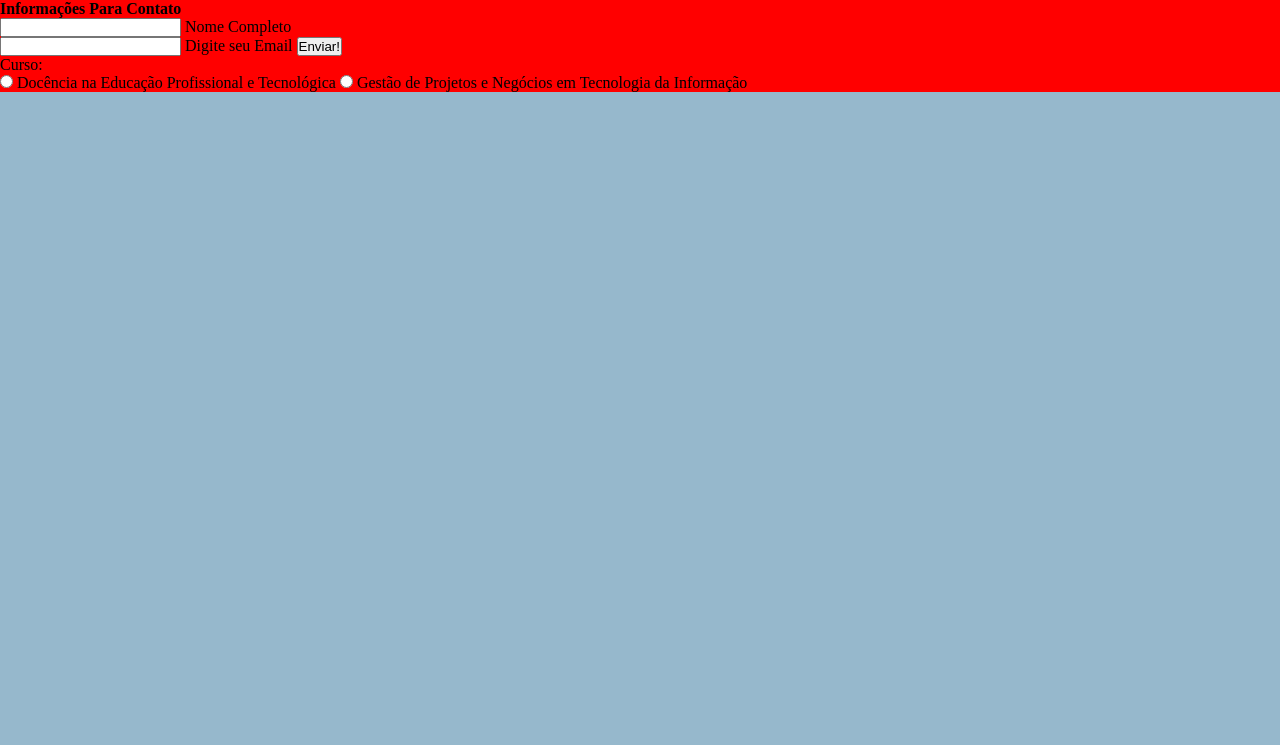
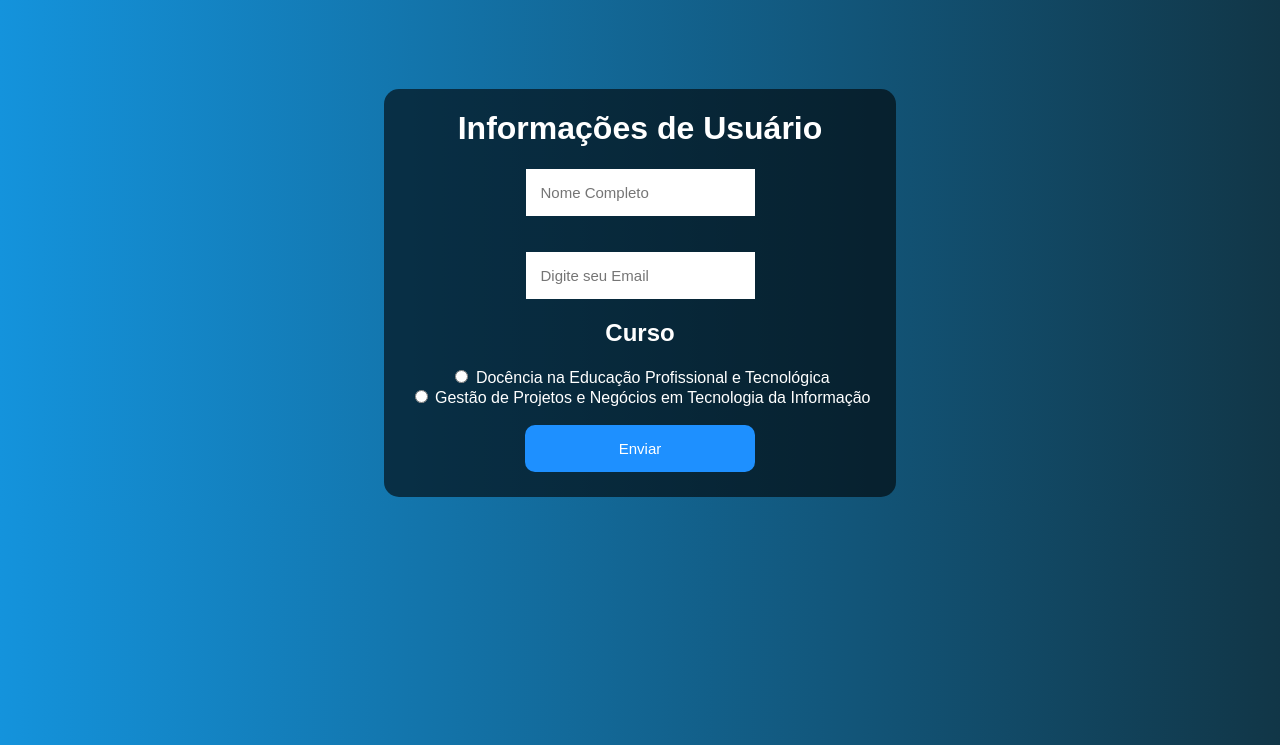
Before and after one commit to RRyanDEV/form_sample, a PHP site: page / in a window 1280 px wide. Shown: the top 745 px of the page. Run offline with PHP 8.4, Linux system fonts and the light colour scheme.

Commit message:
v0.0.2.230329
- Primeiro teste com armazenamento dos dados do usuário. - ✅
- Estilização da home page.
- Tentativa(#02) de conexão com o Database(MySQL) - ❌ (Erro: Uncaught Error: Class "mysqli" not found).

```diff
--- a/components/config.php
+++ b/components/config.php
@@ -2,8 +2,8 @@
 
 $dbHost = 'Localhost';
 $dbUsername = 'root';
-$dbPassword = '';
-$dbName = 'forms-teste';
+$dbPassword = '2530';
+$dbName = 'formulario';
 
 $conexao = new mysqli($dbHost, $dbUsername, $dbPassword, $dbName);
 
--- a/index.php
+++ b/index.php
@@ -5,35 +5,47 @@
     <meta charset="UTF-8">
     <meta http-equiv="X-UA-Compatible" content="IE=edge">
     <meta name="viewport" content="width=device-width, initial-scale=1.0">
-    <link rel="stylesheet" href="/scss/main.css">
+    <link rel="website icon" href="./assets/form-icon.png">
+    <link rel="stylesheet" href="./scss/main.css">
     <title>Formulário</title>
 </head>
 
 <body>
-    <div class="boxInit">
-        <form action="/components/usuarios.php" method="post">
-            <legend><b>Informações Para Contato</b></legend>
-
-            <div class="inputBox">
-                <input type="text" name="nome" id="nome" class="inputUser" required>
-                <label for="nome">Nome Completo</label>
+    <div class="Box">
+        <div class="BoxInit">
+            <div class="formInit">
+                <h1>Informações de Usuário</h1>
+                <div class="formUser">
+                    <form action="./pages/formulario.php" method="POST">
+                        <div class="input">
+                            <input type="text" name="nome" id="nome" placeholder="Nome Completo" class="inputUser" required>
+                        </div>
+                        <br><br>
+                        <div class="input">
+                            <input type="text" name="email" id="email" placeholder="Digite seu Email" class="inputUser" required>
+                        </div>
+                </div>
+                <div class="formCurso">
+                    <h2>Curso</h2>
+                    <div class="form-check">
+                        <input class="form-check-input" type="radio" name="curso" id="DEPT" required>
+                        <label class="form-check-label" for="curso">
+                            Docência na Educação Profissional e Tecnológica
+                        </label>
+                    </div>
+                    <div class="form-check">
+                        <input class="form-check-input" type="radio" name="curso" id="GPNTI" required>
+                        <label class="form-check-label" for="curso">
+                            Gestão de Projetos e Negócios em Tecnologia da Informação
+                        </label>
+                    </div>
+                </div>
+                <br>
+                <input class="inputSubmit" type="submit" name="submit" value="Enviar">
+                </form>
             </div>
-
-            <div class="inputBox">
-                <input type="text" name="email" id="email" class="inputUser" required>
-                <label for="nome">Digite seu Email</label>
-                <input type="submit" value="Enviar!">
-            </div>
-            <legend>Curso:</legend>
-            <input type="radio" id="DEPT" name="curso" value="Docência na Educação Profissional e Tecnológica" required>
-            <label for="curso">Docência na Educação Profissional e Tecnológica</label>
-
-            <input type="radio" id="GPNTI" name="curso" value="Gestão de Projetos e Negócios em Tecnologia da Informação" required>
-            <label for="curso">Gestão de Projetos e Negócios em Tecnologia da Informação</label>
-
-
-
-        </form>
+        </div>
     </div>
+</body>
 
 </html>
--- /dev/null
+++ b/package.json
@@ -0,0 +1,5 @@
+{
+  "dependencies": {
+    "sass": "^1.60.0"
+  }
+}
--- a/scss/_boxLogin.scss
+++ b/scss/_boxLogin.scss
@@ -1,3 +1,41 @@
-.boxInit {
-    background-color: red;
+.Box {
+    align-items: center;
+    justify-content: center;
+    margin-top: 6.4%;
+    display: flex;
+    padding: 0% 2% 2% 2%;
+    background-color: rgba(0, 0, 0, 0.6);
+    border-radius: 15px;
+    color: #fff;
 }
+
+.formInit,
+.formCurso {
+    text-align: justify;
+    flex-direction: column;
+    display: flex;
+    align-items: center;
+    justify-content: center;
+}
+
+input {
+    padding: 15px;
+    border: none;
+    outline: none;
+    font-size: 15px;
+}
+
+.inputSubmit {
+    background-color: dodgerblue;
+    border: none;
+    width: 50%;
+    border-radius: 10px;
+    color: white;
+    font-size: 15px;
+
+}
+
+.inputSubmit:hover {
+    background-color: deepskyblue;
+    cursor: pointer;
+}
--- a/scss/main.css
+++ b/scss/main.css
@@ -1,12 +1,52 @@
-.boxInit {
-  background-color: red;
+.Box {
+  align-items: center;
+  justify-content: center;
+  margin-top: 6.4%;
+  display: flex;
+  padding: 0% 2% 2% 2%;
+  background-color: rgba(0, 0, 0, 0.6);
+  border-radius: 15px;
+  color: #fff;
+}
+
+.formInit,
+.formCurso {
+  text-align: justify;
+  flex-direction: column;
+  display: flex;
+  align-items: center;
+  justify-content: center;
+}
+
+input {
+  padding: 15px;
+  border: none;
+  outline: none;
+  font-size: 15px;
+}
+
+.inputSubmit {
+  background-color: dodgerblue;
+  border: none;
+  width: 50%;
+  border-radius: 10px;
+  color: white;
+  font-size: 15px;
+}
+
+.inputSubmit:hover {
+  background-color: deepskyblue;
+  cursor: pointer;
 }
 
 * {
   padding: 0;
-  margin: 0;
 }
 
 body {
-  background-color: rgba(20, 97, 142, 0.445);
+  display: flex;
+  justify-content: center;
+  box-sizing: border-box;
+  font-family: Arial, Helvetica, sans-serif;
+  background: linear-gradient(to right, rgb(20, 147, 220), rgb(17, 54, 71));
 }/*# sourceMappingURL=main.css.map */
--- a/scss/main.scss
+++ b/scss/main.scss
@@ -1,11 +1,14 @@
-@import 'boxLogin';
-@import 'vars';
+@import '_Boxlogin';
+@import '_vars';
 
 * {
     padding: 0;
-    margin: 0;
 }
 
 body {
-    background-color: rgba(20, 97, 142, 0.445);
+    display: flex;
+    justify-content: center;
+    box-sizing: border-box;
+    font-family: Arial, Helvetica, sans-serif;
+    background: linear-gradient(to right, rgb(20, 147, 220), rgb(17, 54, 71));
 }
```
Also changed, not shown: pages/formulario.php (added, +9 -0 lines), README.md, assets/form-icon.png (added), 2 other files.
